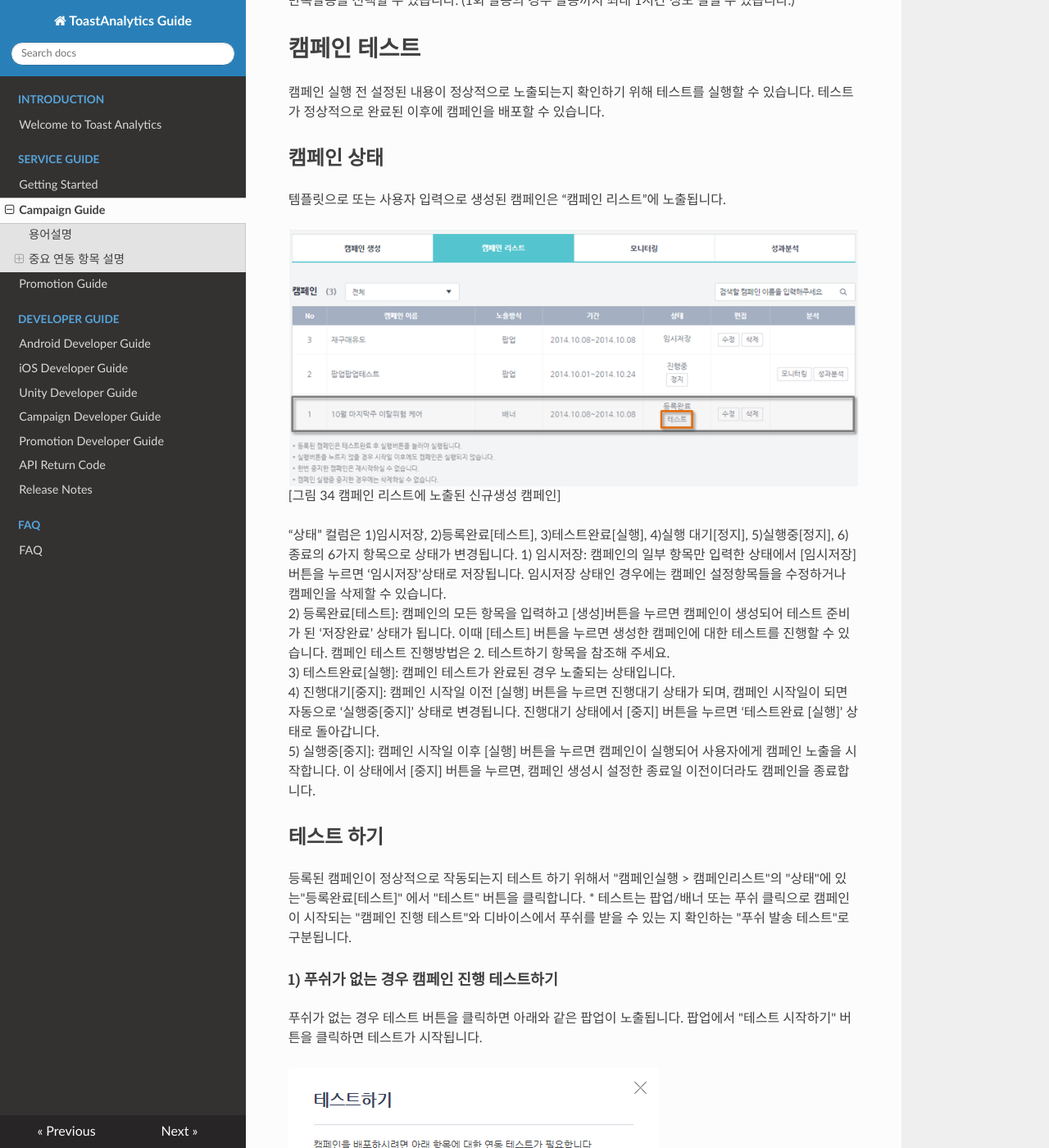
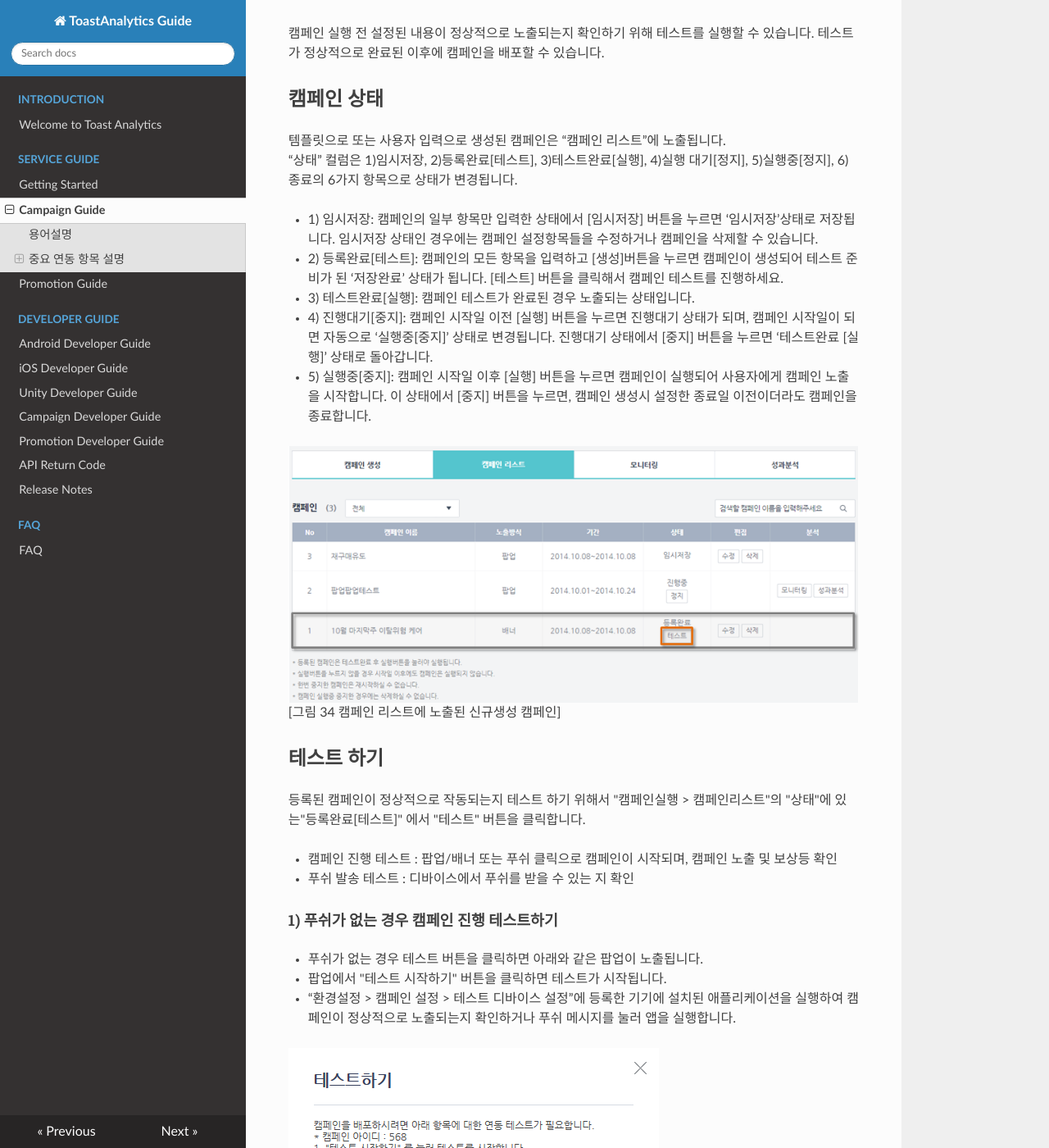
Before and after one commit to ToastAnalytics/ToastAnalytics, an MkDocs documentation site: the page built from docs/Developer/2. Campaign Guide.md, in a window 1280 px wide and 1400 px high, scrolled down 19589 px. Shown: the whole window at 82% size. Built offline with MkDocs 1.6.1, drawn with Linux system fonts in a browser that asks for light colours; nearby versions of some CDN libraries; old or Windows-style settings are respelled for this version of MkDocs; some of the changed text lies outside the part shown.

Commit message:
Update 2. Campaign Guide.md
.

```diff
--- a/docs/Developer/2. Campaign Guide.md
+++ b/docs/Developer/2. Campaign Guide.md
@@ -339,53 +339,56 @@
 [그림 33 캠페인 상세설정 중 푸쉬설정]
 
 
-발송일시는 캠페인 실행 시 한번만 발송되는 1회 발송과 매일 또는 매주 특정 시간에 주기적으로 발송되는 반복발송을 선택할 수 있습니다. (1회 발송의 경우 발송까지 최대 1시간 정도 걸릴 수 있습니다.)
-
 #캠페인 테스트
 
 캠페인 실행 전 설정된 내용이 정상적으로 노출되는지 확인하기 위해 테스트를 실행할 수 있습니다. 테스트가 정상적으로 완료된 이후에 캠페인을 배포할 수 있습니다.
 
 ##캠페인 상태
+템플릿으로 또는 사용자 입력으로 생성된 캠페인은 “캠페인 리스트”에 노출됩니다.
+“상태” 컬럼은 1)임시저장, 2)등록완료[테스트], 3)테스트완료[실행], 4)실행 대기[정지], 5)실행중[정지], 6)종료의 6가지 항목으로 상태가 변경됩니다.
 
-템플릿으로 또는 사용자 입력으로 생성된 캠페인은 “캠페인 리스트”에 노출됩니다.
+- 1) 임시저장: 캠페인의 일부 항목만 입력한 상태에서 [임시저장] 버튼을 누르면 ‘임시저장’상태로 저장됩니다. 임시저장 상태인 경우에는 캠페인 설정항목들을 수정하거나 캠페인을 삭제할 수 있습니다.
+- 2) 등록완료[테스트]: 캠페인의 모든 항목을 입력하고 [생성]버튼을 누르면 캠페인이 생성되어 테스트 준비가 된 ‘저장완료’ 상태가 됩니다.  [테스트] 버튼을 클릭해서 캠페인 테스트를 진행하세요.
+- 3) 테스트완료[실행]: 캠페인 테스트가 완료된 경우 노출되는 상태입니다.
+- 4) 진행대기[중지]: 캠페인 시작일 이전 [실행] 버튼을 누르면 진행대기 상태가 되며, 캠페인 시작일이 되면 자동으로 ‘실행중[중지]’ 상태로 변경됩니다. 진행대기 상태에서 [중지] 버튼을 누르면 ‘테스트완료 [실행]’ 상태로 돌아갑니다.
+- 5) 실행중[중지]: 캠페인 시작일 이후 [실행] 버튼을 누르면 캠페인이 실행되어 사용자에게 캠페인 노출을 시작합니다. 이 상태에서 [중지] 버튼을 누르면, 캠페인 생성시 설정한 종료일 이전이더라도 캠페인을 종료합니다.
+
 
 ![그림 34 캠페인 리스트에 노출된 신규생성 캠페인](https://raw.githubusercontent.com/ToastAnalytics/ToastAnalytics/master/docs/Developer/images/image34.png)
 [그림 34 캠페인 리스트에 노출된 신규생성 캠페인]
 
-“상태” 컬럼은 1)임시저장, 2)등록완료[테스트], 3)테스트완료[실행], 4)실행 대기[정지], 5)실행중[정지], 6)종료의 6가지 항목으로 상태가 변경됩니다.
-1) 임시저장: 캠페인의 일부 항목만 입력한 상태에서 [임시저장] 버튼을 누르면 ‘임시저장’상태로 저장됩니다. 임시저장 상태인 경우에는 캠페인 설정항목들을 수정하거나 캠페인을 삭제할 수 있습니다.
-2) 등록완료[테스트]: 캠페인의 모든 항목을 입력하고 [생성]버튼을 누르면 캠페인이 생성되어 테스트 준비가 된 ‘저장완료’ 상태가 됩니다. 이때 [테스트] 버튼을 누르면 생성한 캠페인에 대한 테스트를 진행할 수 있습니다. 캠페인 테스트 진행방법은 2. 테스트하기 항목을 참조해 주세요.
-3) 테스트완료[실행]: 캠페인 테스트가 완료된 경우 노출되는 상태입니다.
-4) 진행대기[중지]: 캠페인 시작일 이전 [실행] 버튼을 누르면 진행대기 상태가 되며, 캠페인 시작일이 되면 자동으로 ‘실행중[중지]’ 상태로 변경됩니다. 진행대기 상태에서 [중지] 버튼을 누르면 ‘테스트완료 [실행]’ 상태로 돌아갑니다.
-5) 실행중[중지]: 캠페인 시작일 이후 [실행] 버튼을 누르면 캠페인이 실행되어 사용자에게 캠페인 노출을 시작합니다. 이 상태에서 [중지] 버튼을 누르면, 캠페인 생성시 설정한 종료일 이전이더라도 캠페인을 종료합니다.
 
 ##테스트 하기
 
 등록된 캠페인이 정상적으로 작동되는지 테스트 하기 위해서 "캠페인실행 > 캠페인리스트"의 "상태"에 있는"등록완료[테스트]" 에서 "테스트" 버튼을 클릭합니다.
-* 테스트는 팝업/배너 또는 푸쉬 클릭으로 캠페인이 시작되는 "캠페인 진행 테스트"와 디바이스에서 푸쉬를 받을 수 있는 지 확인하는 "푸쉬 발송 테스트"로 구분됩니다.
+
+- 캠페인 진행 테스트 : 팝업/배너 또는 푸쉬 클릭으로 캠페인이 시작되며, 캠페인 노출 및 보상등 확인
+- 푸쉬 발송 테스트 : 디바이스에서 푸쉬를 받을 수 있는 지 확인
 
 ####1) 푸쉬가 없는 경우 캠페인 진행 테스트하기
-푸쉬가 없는 경우 테스트 버튼을 클릭하면 아래와 같은 팝업이 노출됩니다.
-팝업에서 "테스트 시작하기" 버튼을 클릭하면 테스트가 시작됩니다.
+
+- 푸쉬가 없는 경우 테스트 버튼을 클릭하면 아래와 같은 팝업이 노출됩니다.
+- 팝업에서 "테스트 시작하기" 버튼을 클릭하면 테스트가 시작됩니다.
+- “환경설정 > 캠페인 설정 > 테스트 디바이스 설정”에 등록한 기기에 설치된 애플리케이션을 실행하여 캠페인이 정상적으로 노출되는지 확인하거나 푸쉬 메시지를 눌러 앱을 실행합니다.
 
 ![그림 35 캠페인 테스트 팝업 (푸쉬 없는 경우)](https://raw.githubusercontent.com/ToastAnalytics/ToastAnalytics/master/docs/Developer/images/image35.png)
 [그림 35 캠페인 테스트 팝업 (푸쉬 없는 경우)]
 
-“환경설정 > 캠페인 설정 > 테스트 디바이스 설정”에 등록한 기기에 설치된 애플리케이션을 실행하여 캠페인이 정상적으로 노출되는지 확인하거나 푸쉬 메시지를 눌러 앱을 실행합니다.
 
-######캠페인이 노출되지 않을 경우
+
+###### (결과확인1) 캠페인이 노출되지 않을 경우
 - “테스트 디바이스 설정”에서 디바이스 정보가 정상인지 확인합니다.
 - “노출위치”가 정확히 애플리케이션에 입력되어 있는지 확인합니다.
 
-######캠페인이 정상종료된 경우
-팝업/배너에 대한 노출 테스트 종료 후 결과보기를 클릭하면 노출과 실행의 상태가 “완료”로 변경이 됩니다. 푸쉬 클릭으로 실행된 경우는 실행의 상태가 “완료”로 변경이 됩니다.
-미션 및 보상이 있는 캠페인일 경우 등록한 미션을 달성하고 보상을 확인합니다. 테스트 종료 후 결과보기에서 미션과 보상이 “완료”로 변경된 것을 확인할 수 있습니다.
+######(결과확인2)캠페인이 정상종료된 경우
+- 팝업/배너에 대한 노출 테스트 종료 후 결과보기를 클릭하면 노출과 실행의 상태가 “완료”로 변경이 됩니다. 푸쉬 클릭으로 실행된 경우는 실행의 상태가 “완료”로 변경이 됩니다.
+- 미션 및 보상이 있는 캠페인일 경우 등록한 미션을 달성하고 보상을 확인합니다. 테스트 종료 후 결과보기에서 미션과 보상이 “완료”로 변경된 것을 확인할 수 있습니다.
 
-######미션이 실패로 노출된 경우
+######(결과확인3)미션이 실패로 노출된 경우
 - 사용자의 미션 달성여부와 달성정보가 캠페인 REST API를 정상 호출했는지 확인합니다.
 - 캠페인 REST API를 호출할 때 서버간 통신에 문제가 없는지 확인합니다.
 
-######보상이 실패로 노출된 경우
+######(결과확인4)보상이 실패로 노출된 경우
 - 미션 완료 이후, 애플리케이션에서 보상정보가 제대로 수신되었는지 확인합니다.
 - 이 과정은 미션 완료 후 최대 5분 정도 소요될 수 있으며, 애플리케이션 종료 후 재 로그인 할 경우 바로 확인 가능합니다.
 - 보상을 지급받은 이후에는 지급 정보가 캠페인 REST API 를 정상 호출했는지 확인합니다.
@@ -393,13 +396,13 @@
 
 
 ####2) 푸쉬가 있는 경우 캠페인 진행 테스트하기
+"푸쉬발송 테스트”는 푸쉬 발송 성공 여부와 상관없이 “환경 설정 > 캠페인 설정 > 테스트 디바이스 설정”에서 등록된 기기로 푸쉬가 발송 됩니다.
 
 ![그림 36 캠페인 테스트 팝업 (푸쉬 있는 경우)](https://raw.githubusercontent.com/ToastAnalytics/ToastAnalytics/master/docs/Developer/images/image36.png)
 [그림 36 캠페인 테스트 팝업 (푸쉬 있는 경우)]
 
-"푸쉬발송 테스트”는 푸쉬 발송 성공 여부와 상관없이 “환경 설정 > 캠페인 설정 > 테스트 디바이스 설정”에서 등록된 기기로 푸쉬가 발송 됩니다.
 
-######푸쉬를 테스트 기기에서 못 받았을 경우
+######(결과확인1)푸쉬를 테스트 기기에서 못 받았을 경우
 - “환경 설정 > 푸쉬 설정”에서 인증서 정보가 정상인지 확인합니다.
 - “환경 설정 > 캠페인 설정 > 테스트 디바이스 설정”에서 디바이스 토큰이 정상인지 확인합니다.
 - 이후에도 발송이 되지 않을 경우 “문의하기”를 통해 문의합니다.
```
